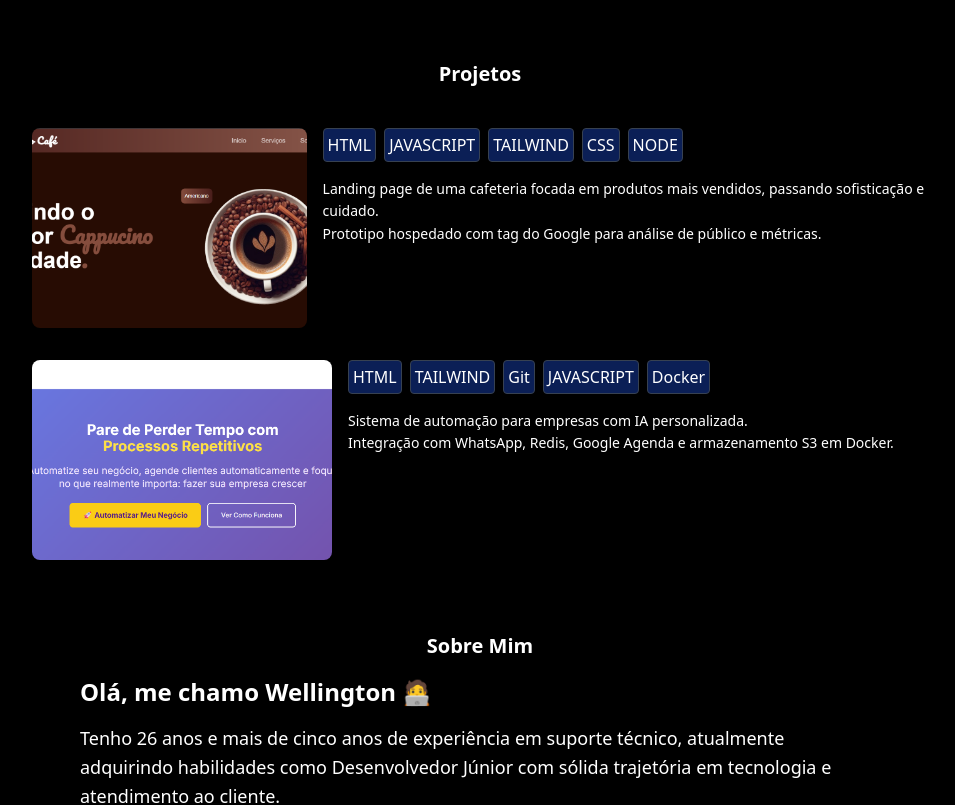
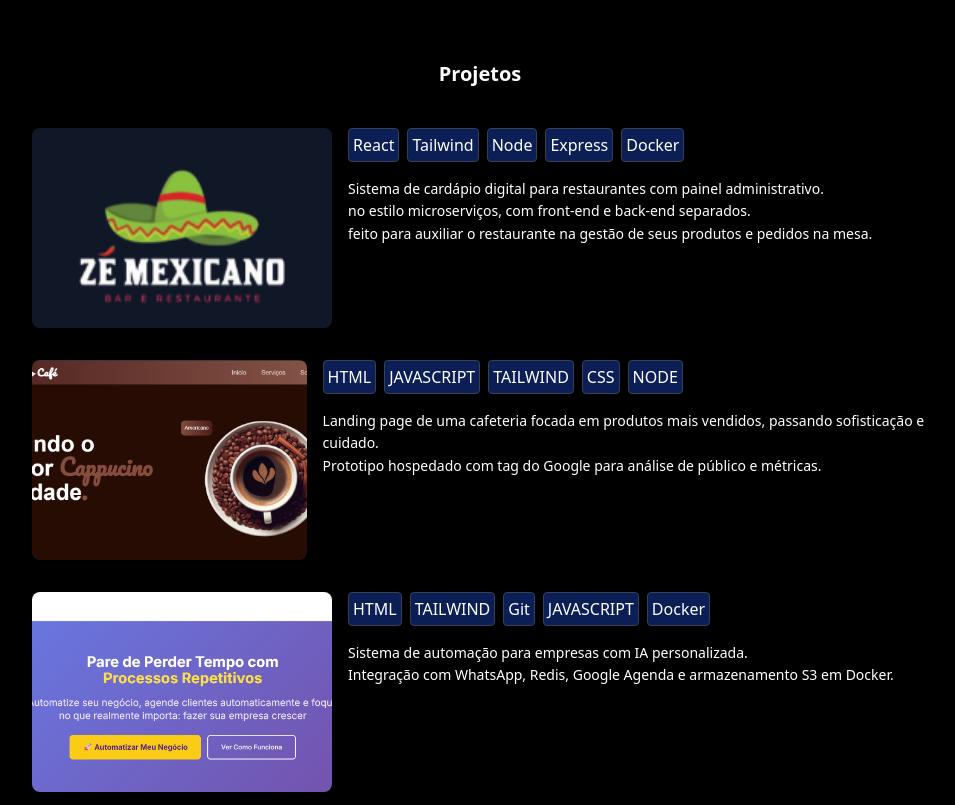
Before and after one commit to wells99/PerfilReact, a React (Vite) app: page / in a window 1280 px wide. Shown: the part 425-1230 px from the top of the page, without its empty margins (160-1115 px from the left). Built offline with nearby package versions, Linux system fonts and the light colour scheme.

Commit message:
ajuste de projetos

```diff
--- a/src/components/LandingPage.jsx
+++ b/src/components/LandingPage.jsx
@@ -1,7 +1,7 @@
 import { useState, useEffect } from "react";
 import cafeteria from "../assets/cafeteria.png";
-import jellyfin from "../assets/jellyfinn.png";
-import mapos from "../assets/mapos.png";
+import cardapio from "../assets/cardapio.png";
+// import mapos from "../assets/mapos.png";
 import agereflow from "../assets/agereflow.png";
 import imagem1 from "../assets/persona(1).png";
 import imagem2 from "../assets/persona(2).png";
@@ -9,17 +9,16 @@ import phrases from "../components/utils/frases";
 import SkillsRow from "./components/SkillsRow";
 
 const projects = [
-//   {
-//     img: jellyfin,
-//     link: "https://videos.wmcentralapps.online",
-//     tags: ["VPS", "C#", "VIM", "LinuxServer", "Docker"],
-//     desc: [
-//       "Usuário: Portfolio | Senha: Contratado",
-//       "Transposição de um app funcional em produção de um servidor para uma máquina local",
-//       "Ajustes de um serviço de arquivos estilo S3 da Amazon (Wasabi Storage) com Rclone para servir vídeos ao app",
-//       "Backup e transferência para nova hospedagem com rotina de update",
-//     ],
-//   },
+  {
+    img: cardapio,
+    link: "https://front-cardapio-one.vercel.app/",
+    tags: ["React", "Tailwind", "Node", "Express", "Docker"],
+    desc: [
+      "Sistema de cardápio digital para restaurantes com painel administrativo." ,
+      "no estilo microserviços, com front-end e back-end separados.",
+      "feito para auxiliar o restaurante na gestão de seus produtos e pedidos na mesa.",
+    ],
+  },
   {
     img: cafeteria,
     link: "https://coffe-cafe-taupe.vercel.app/",
--- a/src/components/components/SkillsRow.jsx
+++ b/src/components/components/SkillsRow.jsx
@@ -1,6 +1,6 @@
 export default function SkilSkillsRowls() {
   const skills = [
-    " Javascript ","PHP","CSS","TailWind","React","Node","Docker",
+    " Javascript ","PHP","CSS","Tailwind","React","Node","Docker",
     "Vim","Nano","SSH","HTML","Git","MySQL","FireBase","MongoDB"," Postgres "
   ];
 
```
Also changed, not shown: src/assets/cardapio.png (added).
